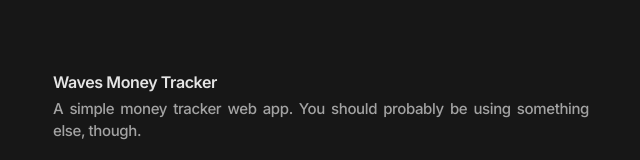
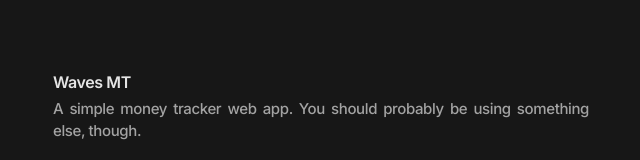
Before and after one commit to xKeCo/waves-mt, a Next.js app: page / in a window 1280 px wide. Shown: the part 191-351 px from the top of the page, without its empty margins (319-959 px from the left). Built offline with nearby package versions, Linux system fonts and the light colour scheme.

Commit message:
:recycle: refactor(Home/Icon):  update page title and loader icon

```diff
--- a/app/page.tsx
+++ b/app/page.tsx
@@ -12,7 +12,7 @@ export default function Home() {
         </Link>
       </nav>
 
-      <h1 className="mt-6 tracking-tight font-semibold text-neutral-200">Waves Money Tracker</h1>
+      <h1 className="mt-6 tracking-tight font-semibold text-neutral-200">Waves MT</h1>
       <p className="text-neutral-400 mt-1 tracking-tight text-md font-medium text-[15px]">
         A simple money tracker web app. You should probably be using something else, though.
       </p>
--- a/components/Forms/AuthForm.tsx
+++ b/components/Forms/AuthForm.tsx
@@ -9,7 +9,7 @@ import { useForm } from 'react-hook-form';
 import { signIn } from 'next-auth/react';
 
 import { toast } from 'sonner';
-import { LoaderCircle } from 'lucide-react';
+import { Loader } from 'lucide-react';
 import {
   Form,
   FormControl,
@@ -176,7 +176,7 @@ export default function AuthForm({ isRegister = false }: Readonly<{ isRegister?:
             )}
           />
           <Button type="submit" className="w-full" variant="secondary" disabled={loading}>
-            {loading && <LoaderCircle className="w-5 h-5 mr-2 animate-spin" />}
+            {loading && <Loader className="w-4 h-4 mr-2 animate-spin" />}
             {isRegister ? 'Register' : 'Login'}
           </Button>
         </form>
```
